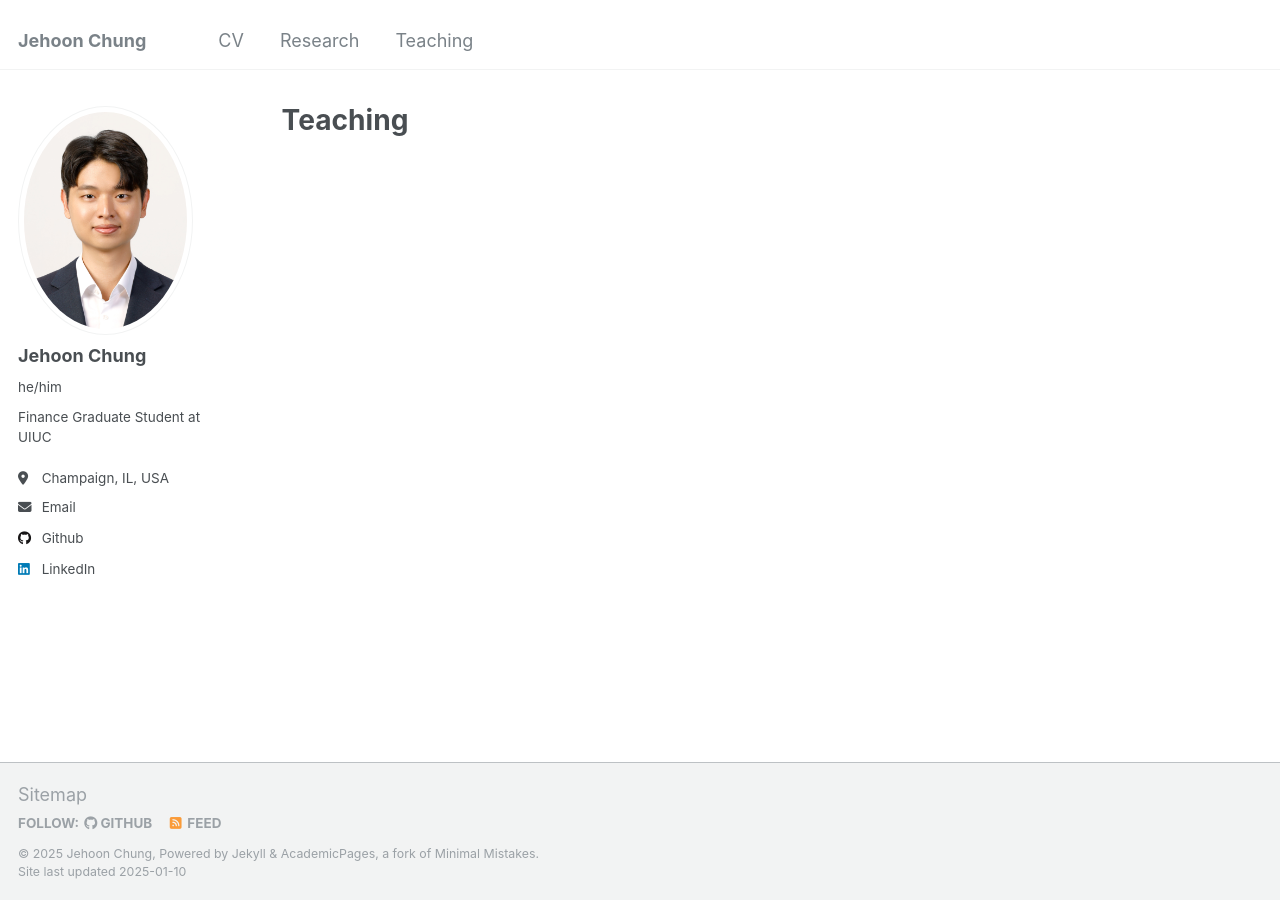
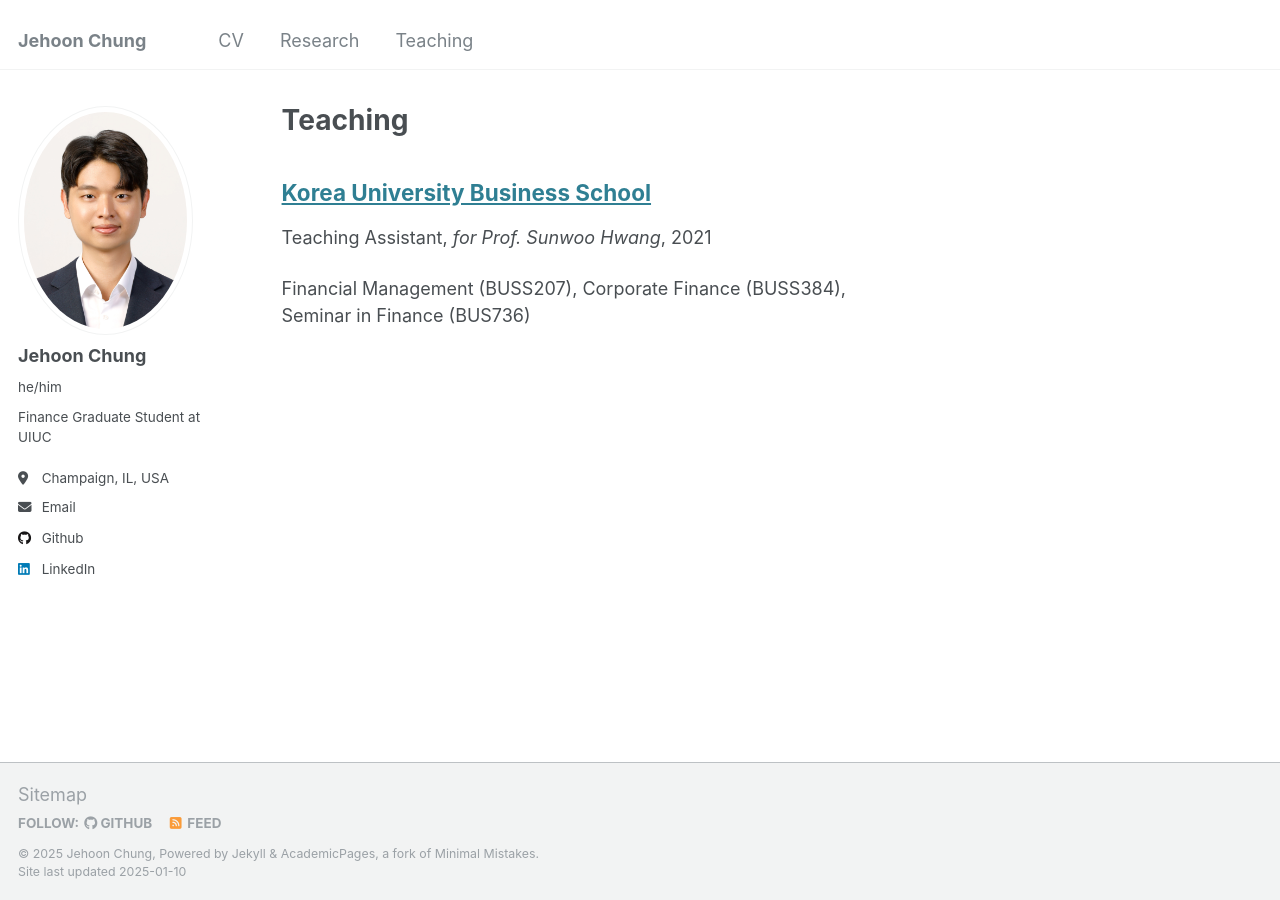
Before and after one commit to JehoonChung/jehoonchung.github.io, a Jekyll site: the page built from _pages/teaching.html, in a window 1280 px wide. Built offline with Jekyll 4.4.1, drawn with Linux system fonts in a browser that asks for light colours; a file with an impossible date is left out.

Commit message:
Update 2014-spring-teaching-1.md

```diff
--- a/_teaching/2014-spring-teaching-1.md
+++ b/_teaching/2014-spring-teaching-1.md
@@ -1,10 +1,10 @@
 ---
 title: "Korea University Business School"
 collection: teaching
-type: #"Undergraduate course"
+type: "Teaching Assistant"
 permalink: /teaching/2014-spring-teaching-1
-venue: "TA for Prof. Sunwoo Hwang"
-date: #201-01-01
+venue: "for Prof. Sunwoo Hwang"
+date: 2021-01-01
 location: "City, Country"
 ---
 
```
